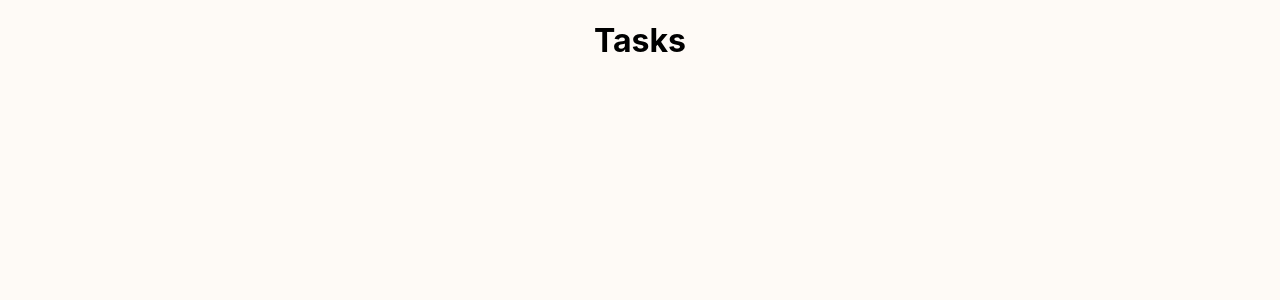
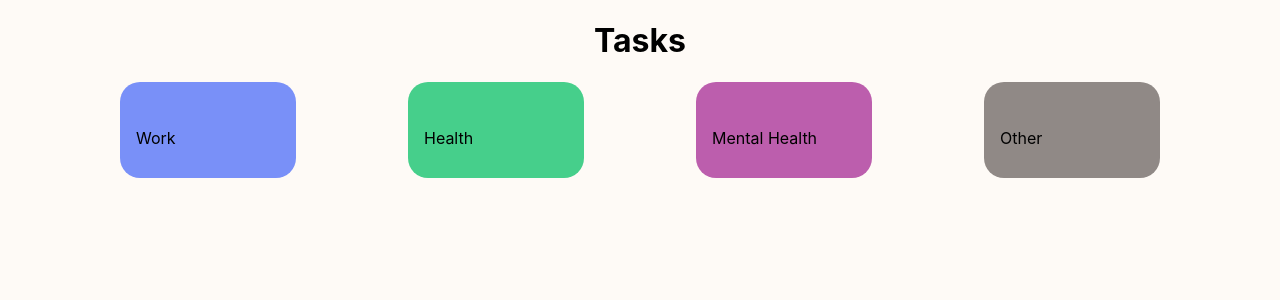
Before and after one commit to GuilhermeM2002/Angular-ToDoList, an Angular app in the folder toDoList/: page / in a window 1280 px wide. Shown: the top 300 px of the page. Built offline with nearby package versions, Linux system fonts and the light colour scheme.

Commit message:
add: category menu

```diff
--- a/toDoList/src/app/app.component.html
+++ b/toDoList/src/app/app.component.html
@@ -1 +1,7 @@
 <app-header></app-header>
+<div>
+    <app-category title = "Work" color = '#7990F8'></app-category>
+    <app-category title = "Health" color = '#46CF8B'></app-category>
+    <app-category title = "Mental Health" color = '#BC5EAD'></app-category>
+    <app-category title = "Other" color = '#908986'></app-category>
+</div>
--- a/toDoList/src/app/app.component.scss
+++ b/toDoList/src/app/app.component.scss
@@ -0,0 +1,5 @@
+div{
+    align-items: center;
+    display: flex;
+    justify-content: space-evenly;
+}
--- a/toDoList/src/app/app.component.ts
+++ b/toDoList/src/app/app.component.ts
@@ -1,10 +1,11 @@
 import { Component } from '@angular/core';
 import { RouterOutlet } from '@angular/router';
 import { HeaderComponent } from "./components/header/header.component";
+import { CategoryComponent } from "./components/category/category.component";
 
 @Component({
   selector: 'app-root',
-  imports: [RouterOutlet, HeaderComponent],
+  imports: [RouterOutlet, HeaderComponent, CategoryComponent],
   templateUrl: './app.component.html',
   styleUrl: './app.component.scss'
 })
--- /dev/null
+++ b/toDoList/src/app/components/category/category.component.html
@@ -0,0 +1,8 @@
+<div [style.background-color] = 'color' class="category-container">
+    <div>
+        <p></p>
+    </div>
+    <div>
+       <p>{{title}}</p>
+    </div>
+</div>
--- /dev/null
+++ b/toDoList/src/app/components/category/category.component.scss
@@ -0,0 +1,10 @@
+.category-container{
+    border-radius: 20px;
+    display: flex;
+    flex-direction: column;
+    justify-content: center;
+    font-family: var(--font);
+    padding: 16px;
+    height: 64px;
+    width: 144px;
+}
--- a/toDoList/src/app/components/header/header.component.scss
+++ b/toDoList/src/app/components/header/header.component.scss
@@ -1,5 +1,5 @@
 .toDoContainer{
    background-color: var(--light-color);
-   font-family: Inter;
+   font-family: var(--font);
    text-align: center;
 }
--- a/toDoList/src/styles/abstract/_variables.scss
+++ b/toDoList/src/styles/abstract/_variables.scss
@@ -2,6 +2,8 @@ $light-color: #FEFAF6;
 
 $sand: #D5C7A3;
 $dark-sand: #BDB395;
-$light-sand: #D5C7A3;
+$light-sand: #F2E2B1;
 
 $light-gray: #F6F0F0;
+
+$font: Inter;
--- a/toDoList/src/styles/styles.scss
+++ b/toDoList/src/styles/styles.scss
@@ -9,5 +9,7 @@
 
     --light-gray: #{v.$light-gray};
 
+    --font: #{v.$font};
+
     background-color: var(--light-color);
 }
```
Also changed, not shown: toDoList/src/app/components/category/category.component.ts (added, +13 -0 lines), 1 other file (tests, documents, lock files or other folders).
